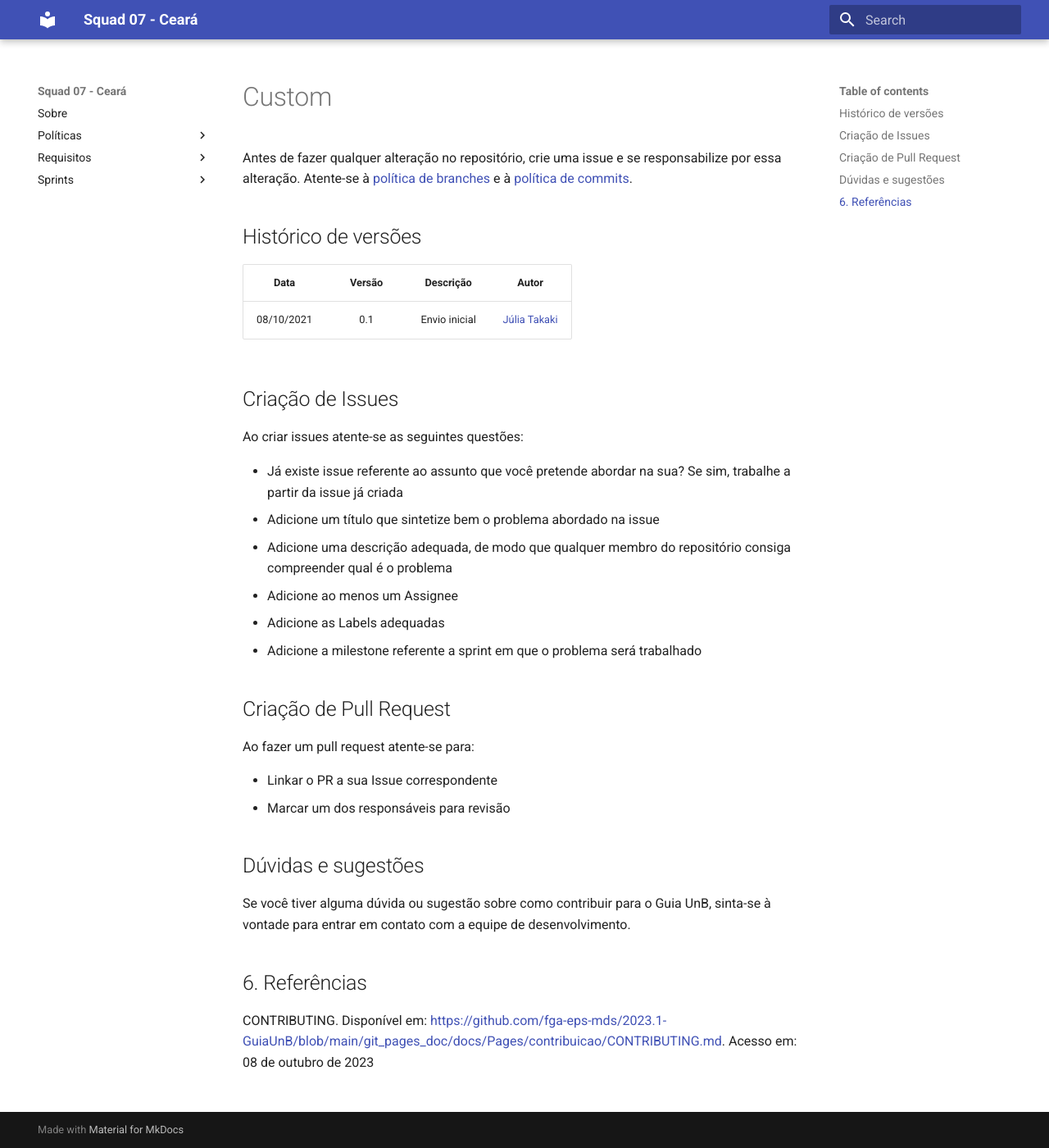
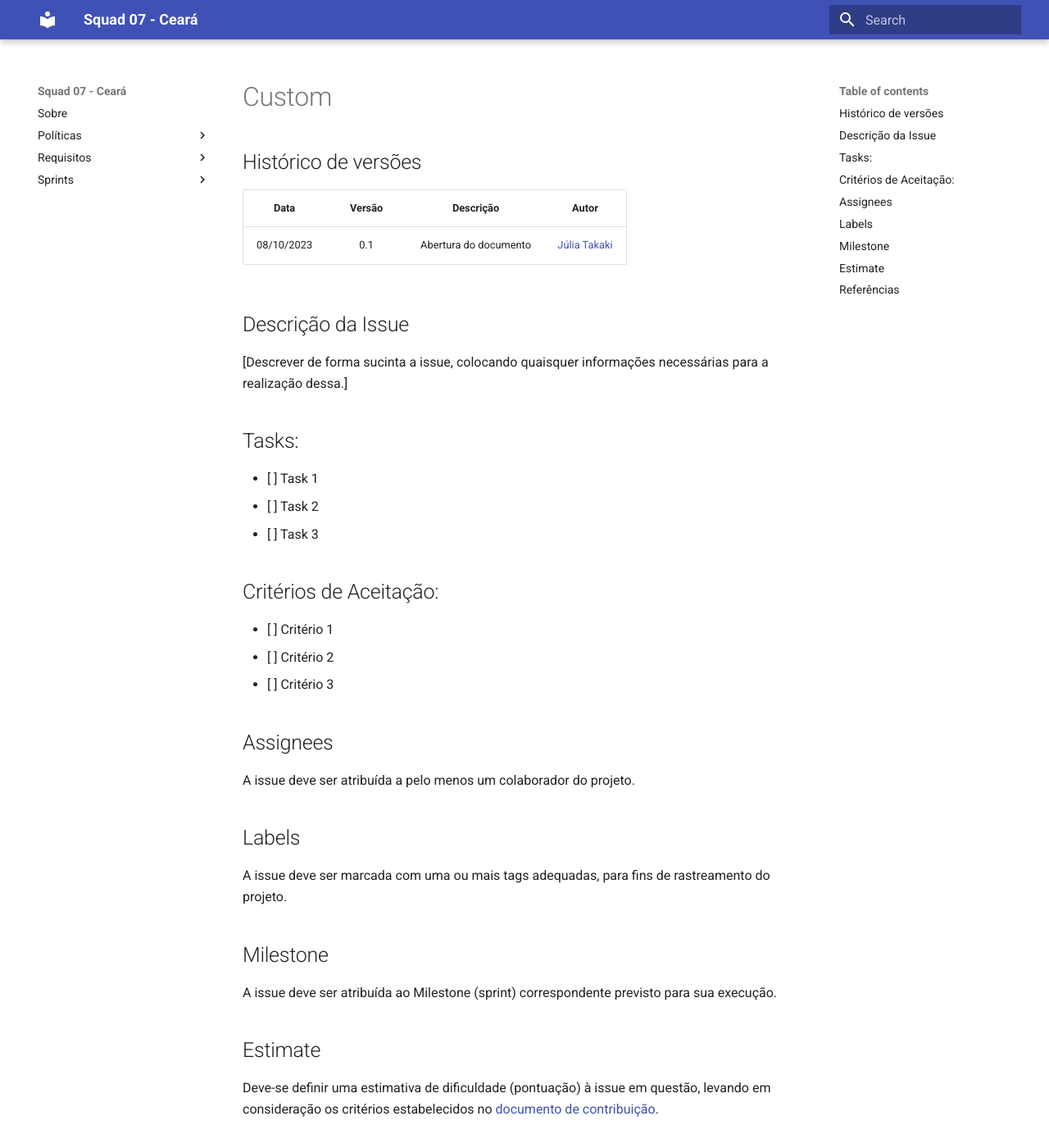
Before and after one commit to unb-mds/2023-2-Squad07, an MkDocs documentation site: the page built from docs/políticas/issue-template/Custom.md, in a window 1280 px wide and 1400 px high. Shown: the whole window at 82% size. Built offline with MkDocs 1.6.1 and Material for MkDocs 9.7.7, drawn with Linux system fonts in a browser that asks for light colours; some of the changed text lies outside the part shown.

Commit message:
🔁 Alterações no Custom/issue-template

```diff
--- a/docs/políticas/issue-template/Custom.md
+++ b/docs/políticas/issue-template/Custom.md
@@ -1,36 +1,37 @@
 ---
-tag: "politicas"
+tag: "políticas"
 ---
-
-Antes de fazer qualquer alteração no repositório, crie uma issue e se responsabilize por essa alteração. Atente-se à [política de branches](https://unb-mds.github.io/2023-2-Squad07/pol%C3%ADticas/Branches/)
-e à [política de commits](https://unb-mds.github.io/2023-2-Squad07/pol%C3%ADticas/Commits/).
 
 ## Histórico de versões
 
-| Data       | Versão | Descrição                      | Autor             |
-| :--------: | :----: | :----------:                   | :---------------: |
-| 08/10/2021 |    0.1   | Envio inicial | [Júlia Takaki](https://github.com/juliatakaki)|
+| Data       | Versão | Descrição                      | Autor |
+| :--------: | :----: | :----------------------------: | :-------: |
+| 08/10/2023 |  0.1   |     Abertura do documento      | [Júlia Takaki](https://github.com/juliatakaki) |
 
-## Criação de Issues
+## Descrição da Issue
+[Descrever de forma sucinta a issue, colocando quaisquer informações necessárias para a realização dessa.]
 
-Ao criar issues atente-se as seguintes questões:
+## Tasks:
+- [ ] Task 1
+- [ ] Task 2
+- [ ] Task 3
 
-- Já existe issue referente ao assunto que você pretende abordar na sua? Se sim, trabalhe a partir da issue já criada
-- Adicione um título que sintetize bem o problema abordado na issue
-- Adicione uma descrição adequada, de modo que qualquer membro do repositório consiga compreender qual é o problema
-- Adicione ao menos um Assignee
-- Adicione as Labels adequadas
-- Adicione a milestone referente a sprint em que o problema será trabalhado
+## Critérios de Aceitação:
+- [ ] Critério 1
+- [ ] Critério 2
+- [ ] Critério 3
 
-## Criação de Pull Request
+## Assignees
+A issue deve ser atribuída a pelo menos um colaborador do projeto.
 
-Ao fazer um pull request atente-se para:
+## Labels
+A issue deve ser marcada com uma ou mais tags adequadas, para fins de rastreamento do projeto.
 
-- Linkar o PR a sua Issue correspondente
-- Marcar um dos responsáveis para revisão
+## Milestone
+A issue deve ser atribuída ao Milestone (sprint) correspondente previsto para sua execução.
 
-## Dúvidas e sugestões
-Se você tiver alguma dúvida ou sugestão sobre como contribuir para o Guia UnB, sinta-se à vontade para entrar em contato com a equipe de desenvolvimento.
+## Estimate
+Deve-se definir uma estimativa de dificuldade (pontuação) à issue em questão, levando em consideração os critérios estabelecidos no [documento de contribuição](https://github.com/unb-mds/2023-2-Squad07/tree/main/docs/pol%C3%ADticas/contribuicao).
 
-## 6. Referências
-CONTRIBUTING. Disponível em: <https://github.com/fga-eps-mds/2023.1-GuiaUnB/blob/main/git_pages_doc/docs/Pages/contribuicao/CONTRIBUTING.md>. Acesso em: 08 de outubro de 2023
+## Referências
+custom. Disponível em: <https://github.com/fga-eps-mds/2023.1-GuiaUnB/blob/main/git_pages_doc/docs/Pages/issue/custom.md>. Acesso em: 08 de outubro de 2023
```
